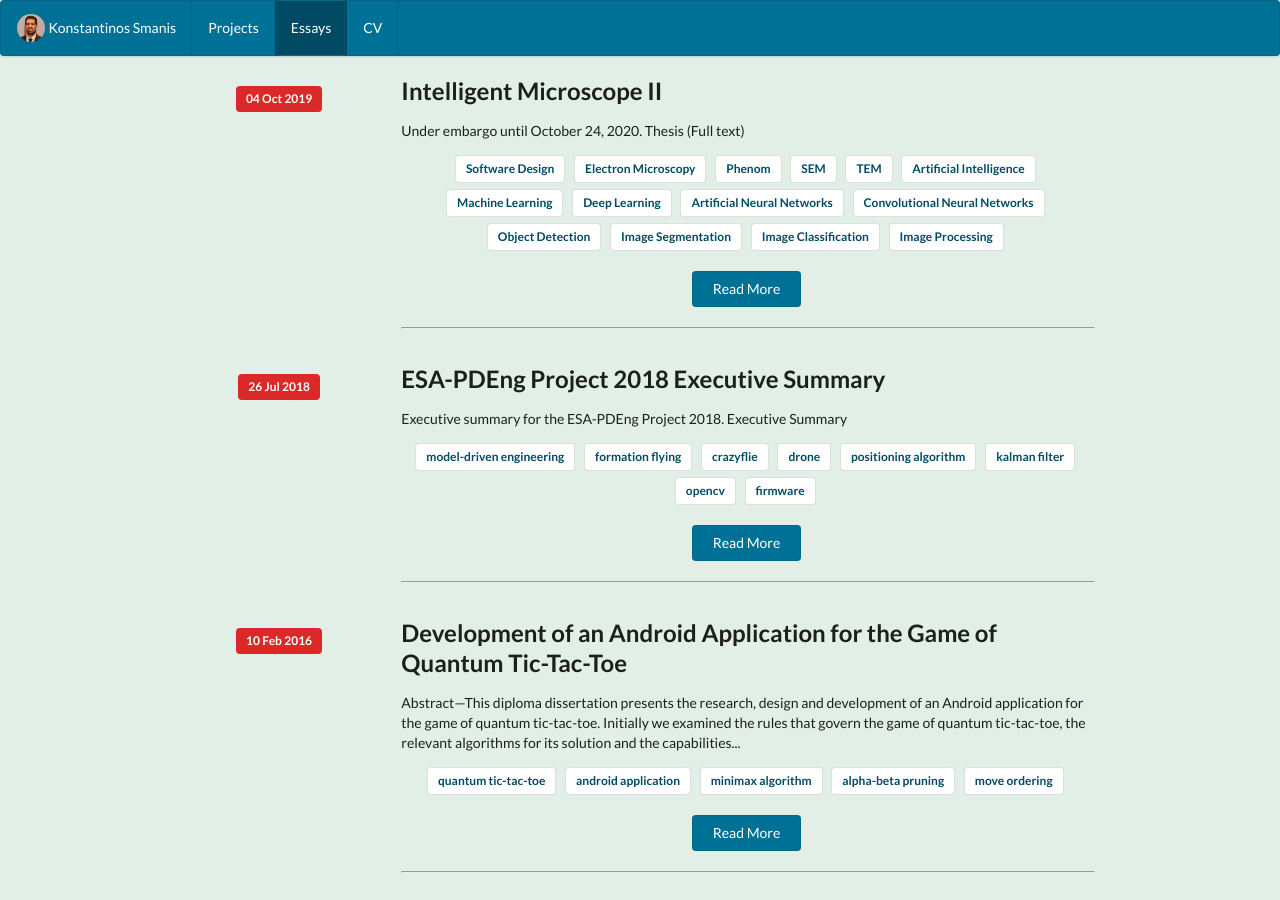
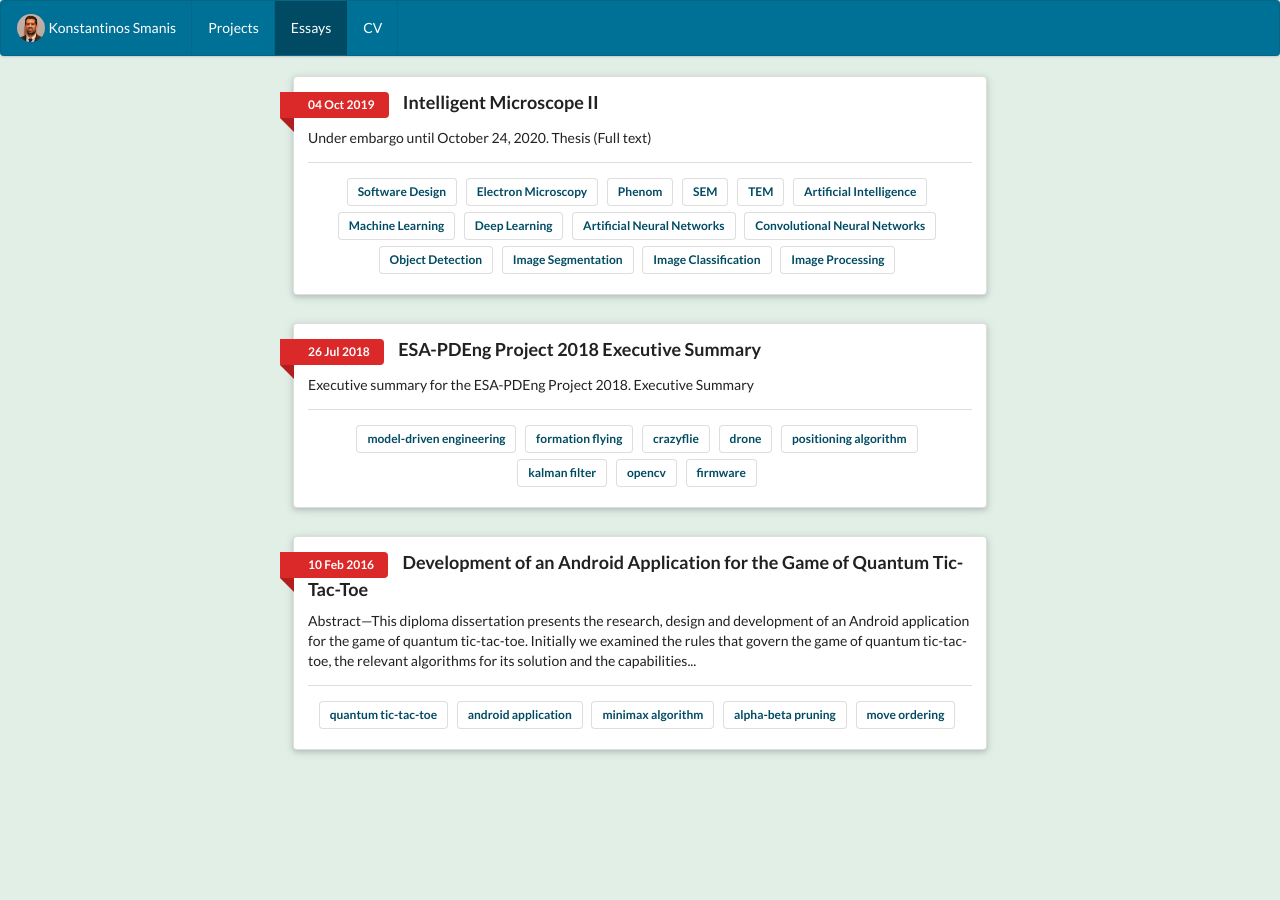
Before and after one commit to KSmanis/ksmanis.github.io, a Jekyll site: the page built from essays/index.html, in a window 1280 px wide. Built offline with Jekyll 4.4.1, drawn with Linux system fonts in a browser that asks for light colours.

Commit message:
Improve essay page layout

```diff
--- a/_includes/essay-row.html
+++ b/_includes/essay-row.html
@@ -1,25 +1,16 @@
 <!-- Used by theme-essays-builtin-2 -->
 
-<div class="row">
-  <div style="text-align: center" class="three wide column">
-    <p style="margin-top: 10px" class="ui red label">{{ include.page.date | date_to_string }}</p>
-  </div>
-
-  <div class="ten wide column">
-    <h2 class="header">{{ include.page.title }}</h2>
-    <p>{{ include.page.content | markdownify | strip_html | truncatewords: 40 }}</p>
-
-    <p>
+<div class="ten wide column">
+  <div class="ui raised segment">
+    <div class="ui red ribbon label">{{ include.page.date | date_to_string }}</div><a class="ui header" href="{{ site.baseurl}}{{ include.page.url }}">{{ include.page.title }}</a>
+    <div class="description" style="margin-top: 10px">
+      {{ include.page.content | markdownify | strip_html | truncatewords: 40 }}
+    </div>
+    <div class="ui divider"></div>
     <div style="text-align: center" class="ui labels">
       {% for label in include.page.labels %}
       <div class="ui basic label">{{ label }}</div>
       {% endfor %}
     </div>
-    </p>
-
-    <div style="text-align: center">
-      <a class="ui basic button" href="{{ site.baseurl}}{{ include.page.url }}">Read More</a>
-    </div>
-    <hr style="margin-top: 20px">
   </div>
 </div>
--- a/_includes/theme-essays-builtin-2.html
+++ b/_includes/theme-essays-builtin-2.html
@@ -1,5 +1,4 @@
-
-<div style="padding-top: 20px" class="ui four column centered stackable grid container">
+<div style="padding-top: 20px" class="ui centered stackable grid container">
   {% assign essay_pages = site.pages | where: "type", "essay" | sort: "date" | reverse %}
   {% for page in essay_pages %}
     {% unless page.draft %}
```
